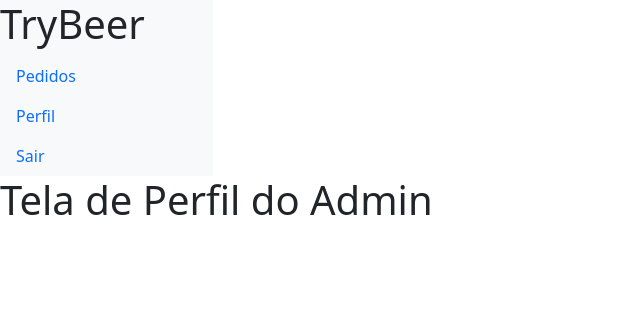
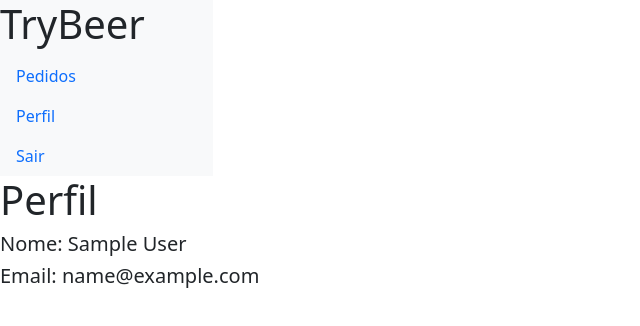
Before and after one commit to tryber/sd-03-trybeer-5, a React (Create React App) app in the folder front-end/: page /admin/profile in a window 1280 px wide. Shown: the top 326 px of the page, without its empty margins (0-640 px from the left). Built offline with nearby package versions, Linux system fonts and the light colour scheme; sample sign-in values are in the browser's storage.

Commit message:
profile page added

```diff
--- a/front-end/src/components/MenuTop.js
+++ b/front-end/src/components/MenuTop.js
@@ -2,7 +2,7 @@ import React from 'react';
 
 function MenuTop() {
   return (
-    <div classNameName="MenuTop">
+    <div className="MenuTop">
       <nav className="navbar navbar-dark bg-dark">
         <div className="container-fluid">
           <button
--- a/front-end/src/pages/AdminProfile.js
+++ b/front-end/src/pages/AdminProfile.js
@@ -1,9 +1,23 @@
-import React from 'react';
+import React, {useEffect, useState} from 'react';
 
 function AdminProfile() {
+  const [name, setName] = useState('');
+  const [email, setEmail] = useState('');
+
+  useEffect(() => {
+    const storageUser = localStorage.getItem('user');
+    if(!storageUser)  window.location.href = '/login';
+    const { name, email } = JSON.parse(storageUser) || {};
+    setName(name);
+    setEmail(email);
+
+  }, []);
+
   return (
     <div>
-      <h1>Tela de Perfil do Admin</h1>
+      <h1>Perfil</h1>
+      <h5 data-testid="profile-name">Nome: { name }</h5>
+      <h5 data-testid="profile-email">Email: { email }</h5>
     </div>
   );
 }
```
